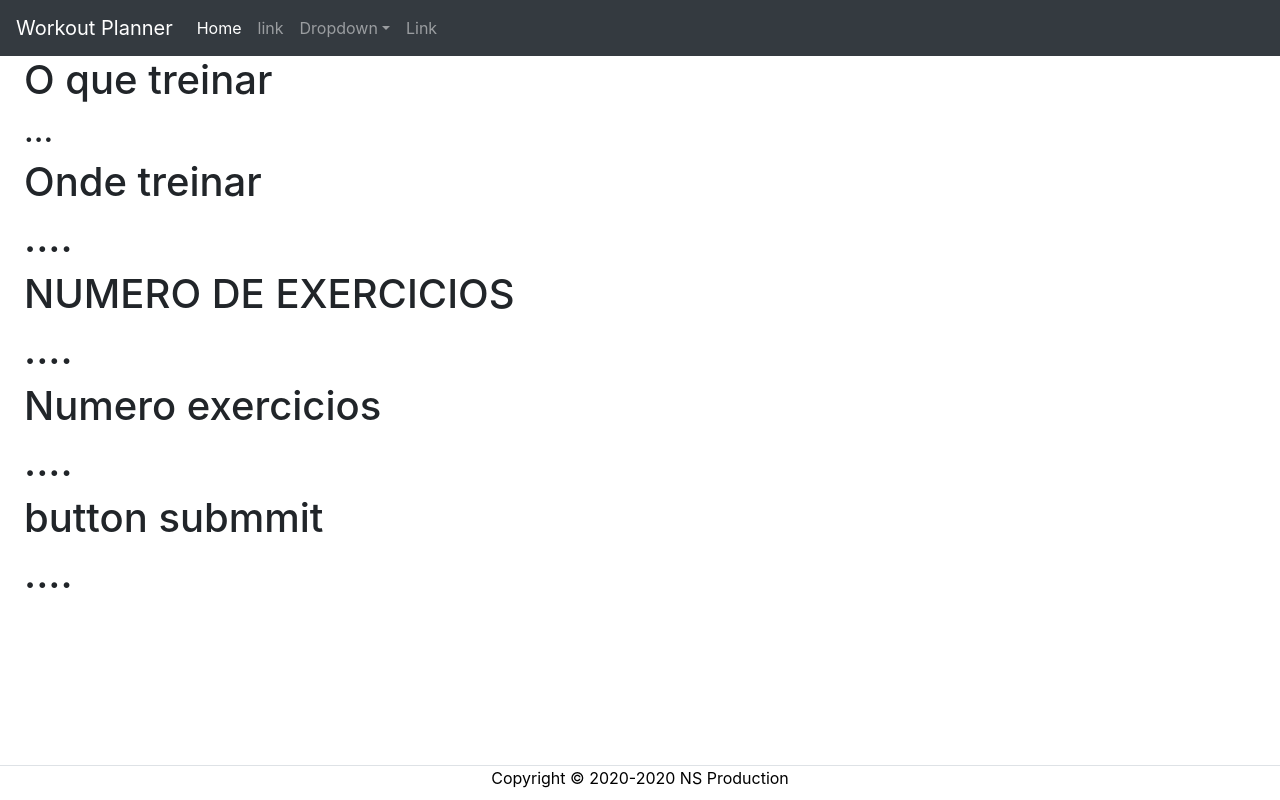
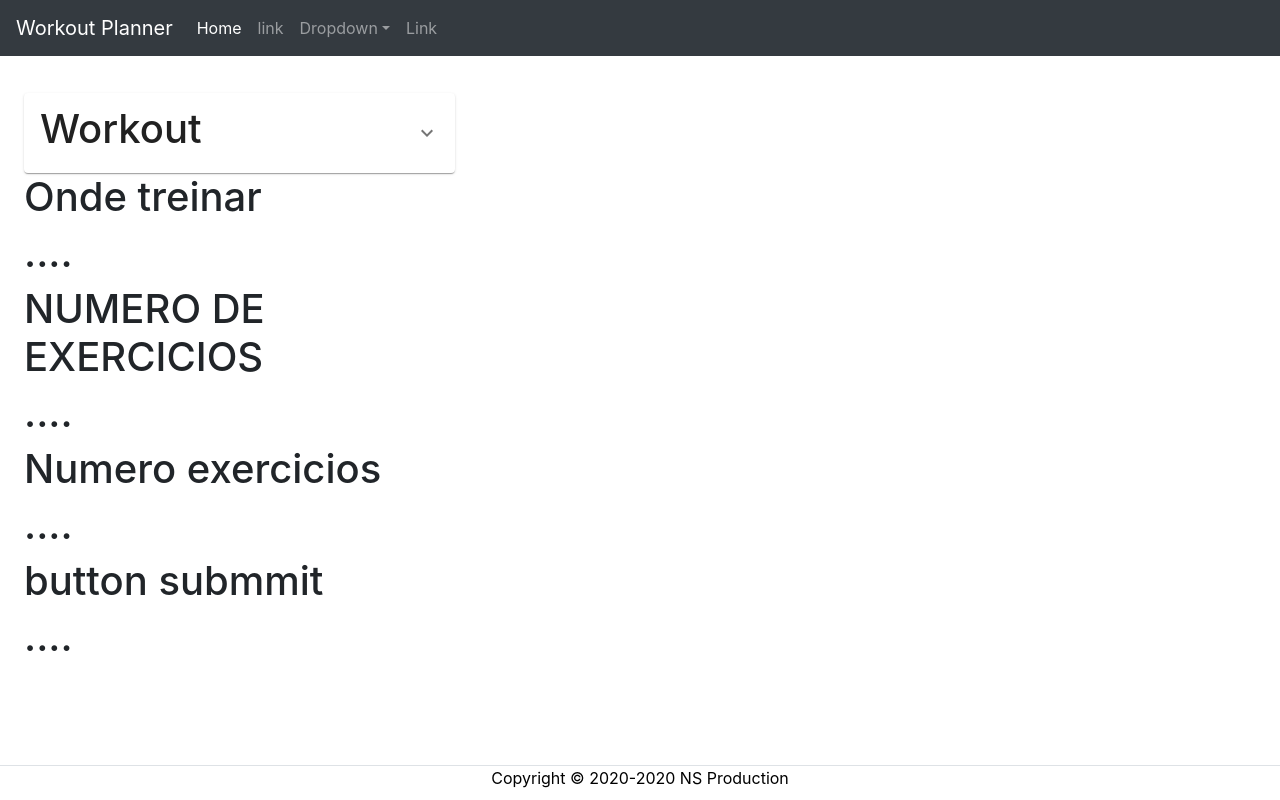
Before and after one commit to gaofeng-yin/web_app, a React (Create React App) app: page / in a window 1280 px wide. Built offline with nearby package versions, Linux system fonts and the light colour scheme.

Commit message:
workout section

```diff
--- a/package.json
+++ b/package.json
@@ -3,6 +3,8 @@
   "version": "0.1.0",
   "private": true,
   "dependencies": {
+    "@material-ui/core": "latest",
+    "@material-ui/icons": "^4.11.2",
     "@testing-library/jest-dom": "^5.11.6",
     "@testing-library/react": "^11.2.2",
     "@testing-library/user-event": "^12.2.2",
@@ -12,8 +14,7 @@
     "react-bootstrap": "^1.4.0",
     "react-dom": "^17.0.1",
     "react-scripts": "4.0.1",
-    "web-vitals": "^0.2.4",
-    "@material-ui/core": "latest"
+    "web-vitals": "^0.2.4"
   },
   "scripts": {
     "start": "react-scripts start",
--- /dev/null
+++ b/src/Components/Inputing/Inputing.css
@@ -0,0 +1,4 @@
+.inputing{
+    margin-top: 3%;
+    width: 35%;
+}
--- a/src/Components/Inputing/Inputing.js
+++ b/src/Components/Inputing/Inputing.js
@@ -1,16 +1,59 @@
 import React from 'react';
 import Grid from '@material-ui/core/Grid';
-
+import './Inputing.css';
+import Accordion from '@material-ui/core/Accordion';
+import AccordionSummary from '@material-ui/core/AccordionSummary';
+import AccordionDetails from '@material-ui/core/AccordionDetails';
+import ExpandMoreIcon from '@material-ui/icons/ExpandMore';
+import { Col, Row } from 'react-bootstrap';
+import { Container } from '@material-ui/core';
+import Checkbox from '@material-ui/core/Checkbox';
 
 function Inputing(){
     return(
-        <div>
+        <div className="inputing">
 
+        <form>
         <div className="workout">
-            <Grid container direction="column" justify="space-around" alignItems="flex-start">
-                <h1>O que treinar</h1>
-                <h2>...</h2>
-            </Grid>
+                <Accordion>
+                    <AccordionSummary expandIcon={<ExpandMoreIcon/>}>
+                        <h1>Workout</h1>
+                    </AccordionSummary>
+                    <AccordionDetails>
+                        <Container>
+                            <Row>
+                                <Col>
+                                <Checkbox color="primary" name="" />
+                                <label>Chest</label>
+                                </Col>
+                                <Col>
+                                <Checkbox color="primary" name="" />
+                                <label>Back</label>
+                                </Col>
+                            </Row>
+                            <Row>
+                            <Col>
+                                <Checkbox color="primary" name="" />
+                                <label>Leg</label>
+                                </Col>
+                                <Col>
+                                <Checkbox color="primary" name="" />
+                                <label>Shoulder</label>
+                                </Col>
+                            </Row>
+                            <Row>
+                            <Col>
+                                <Checkbox color="primary" name="" />
+                                <label>Bicep</label>
+                                </Col>
+                                <Col>
+                                <Checkbox color="primary" name="" />
+                                <label>Tricep</label>
+                                </Col>
+                            </Row>
+                        </Container>
+                    </AccordionDetails>
+                </Accordion>
         </div>
 
         <div className="Outside_indoor">
@@ -40,7 +83,7 @@ function Inputing(){
                 <h1>....</h1>
             </Grid>
         </div>
-
+        </form>
         </div>
     );
 }
```
Also changed, not shown: 1 other file (tests, documents, lock files or other folders).
